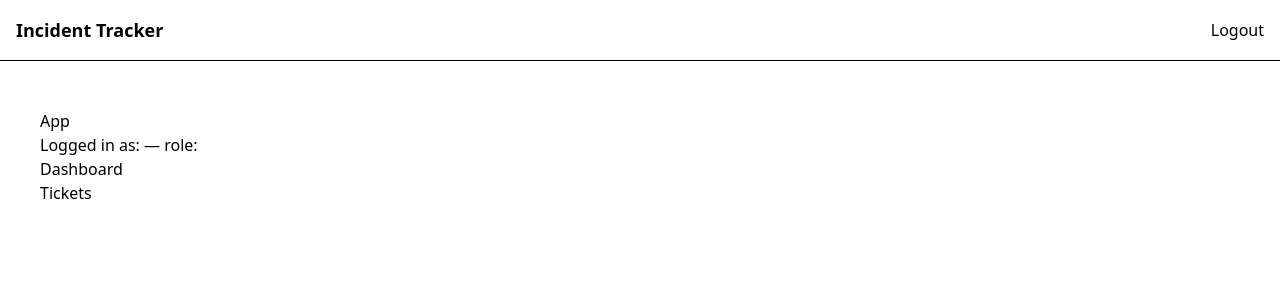
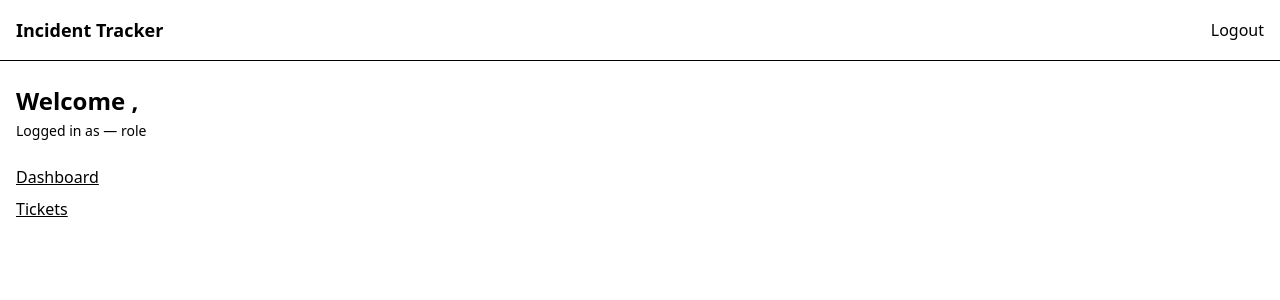
Before and after one commit to bconti123/incident-tracking-system, a Next.js app: page /app in a window 1280 px wide. Shown: the top 300 px of the page. Built offline with nearby package versions, Linux system fonts and the light colour scheme; no server answers.

Commit message:
refactor(app): remove inline layout styles from home page

```diff
--- a/app/app/layout.tsx
+++ b/app/app/layout.tsx
@@ -20,6 +20,7 @@ export default function AppLayout({
 
       <main>
         <Container size="xl" className="py-6">
+          <aside>{/* nav */}</aside>
           {children}
         </Container>
       </main>
--- a/app/app/page.tsx
+++ b/app/app/page.tsx
@@ -6,17 +6,35 @@ export default async function AppHome() {
   const session = await getServerSession(authOptions);
 
   return (
-    <div style={{ padding: 24 }}>
-      <h1>App</h1>
-      <p>
-        Logged in as: <b>{session?.user.email}</b> — role: <b>{session?.user.role}</b>
-      </p>
+    <section className="space-y-6">
+      <header className="space-y-1">
+        <h1 className="text-2xl font-semibold">Welcome {session?.user.name},</h1>
+        <p className="text-sm text-muted-foreground">
+          Logged in as <b>{session?.user.email}</b> — role{" "}
+          <b>{session?.user.role}</b>
+        </p>
+      </header>
 
-      <ul>
-        <li><Link href="/app/dashboard">Dashboard</Link></li>
-        <li><Link href="/app/tickets">Tickets</Link></li>
-        {session?.user.role === "ADMIN" && <li>User Management - (Under development)</li>}
-      </ul>
-    </div>
+      <nav>
+        <ul className="space-y-2">
+          <li>
+            <Link href="/app/dashboard" className="underline">
+              Dashboard
+            </Link>
+          </li>
+          <li>
+            <Link href="/app/tickets" className="underline">
+              Tickets
+            </Link>
+          </li>
+
+          {session?.user.role === "ADMIN" && (
+            <li className="opacity-60">
+              User Management (under development)
+            </li>
+          )}
+        </ul>
+      </nav>
+    </section>
   );
 }
```
